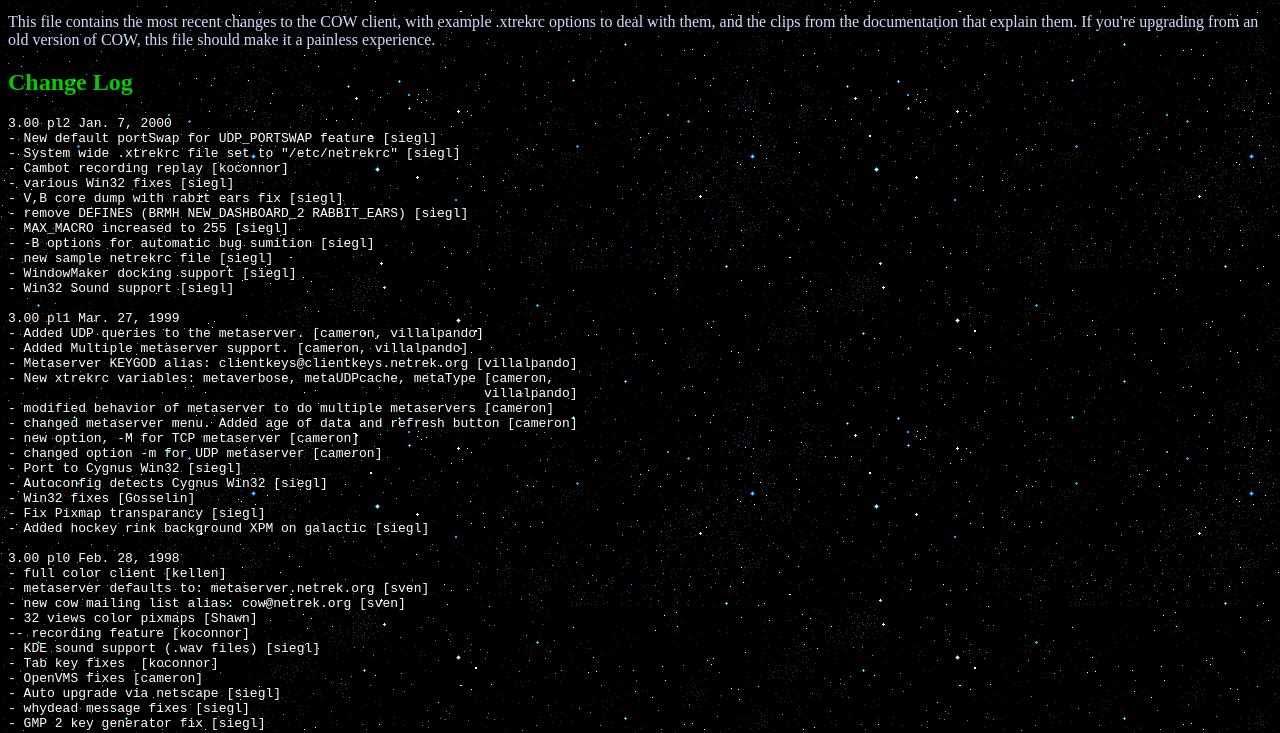
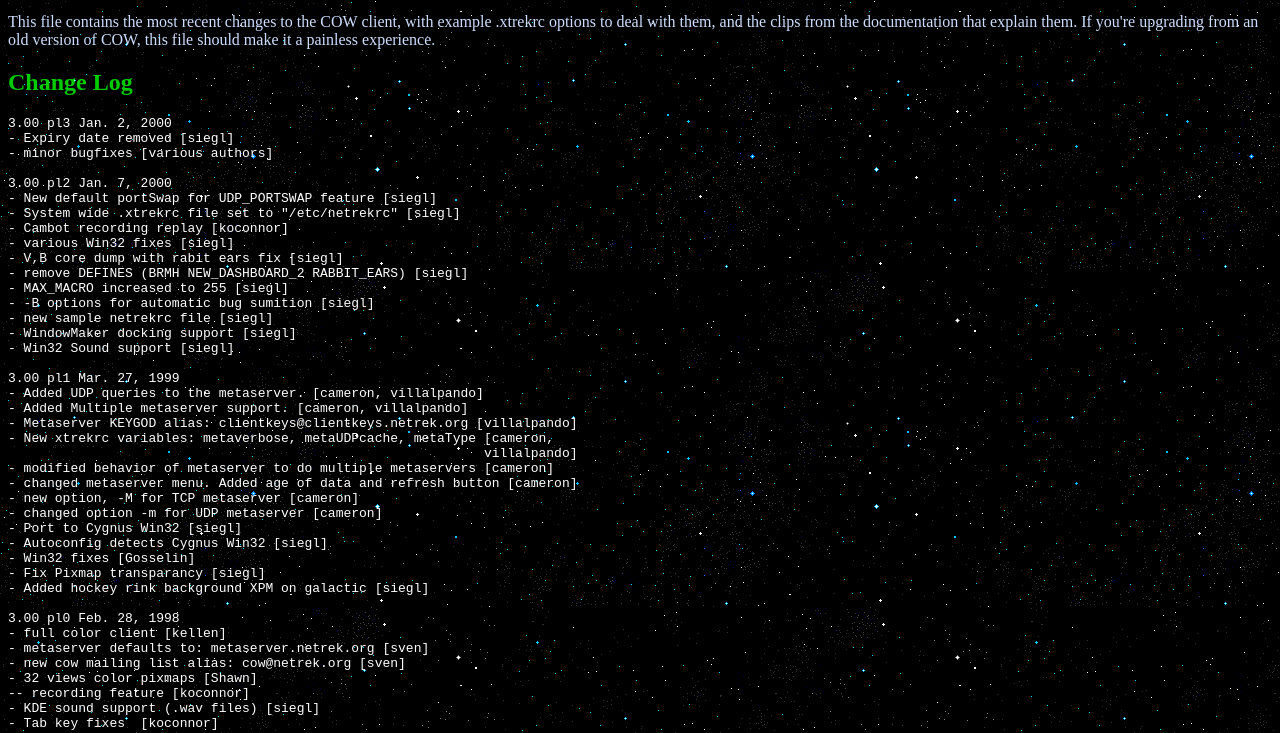
Before and after one commit to quozl/netrek-client-cow, a plain HTML site: page README.html in a window 1280 px wide. Shown: the part 67-800 px from the top of the page. Drawn offline with Linux system fonts and the light colour scheme.

Commit message:
[project @ 2001-01-02 16:01:37 by siegl]
Release 3.00 pl3 no expire

```diff
--- a/README.html
+++ b/README.html
@@ -17,6 +17,10 @@ make it a painless experience.
 <h2>Change Log</h2>
 
 <pre>
+3.00 pl3 Jan. 2, 2000
+- Expiry date removed [siegl]
+- minor bugfixes [various authors]
+
 3.00 pl2 Jan. 7, 2000
 - New default portSwap for UDP_PORTSWAP feature [siegl]
 - System wide .xtrekrc file set to "/etc/netrekrc" [siegl]
```
Also changed, not shown: 4 other files.
